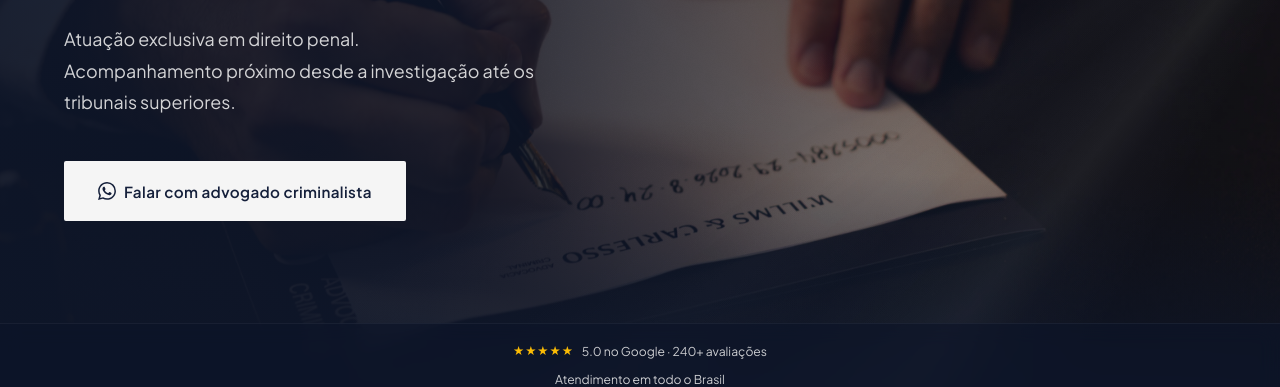
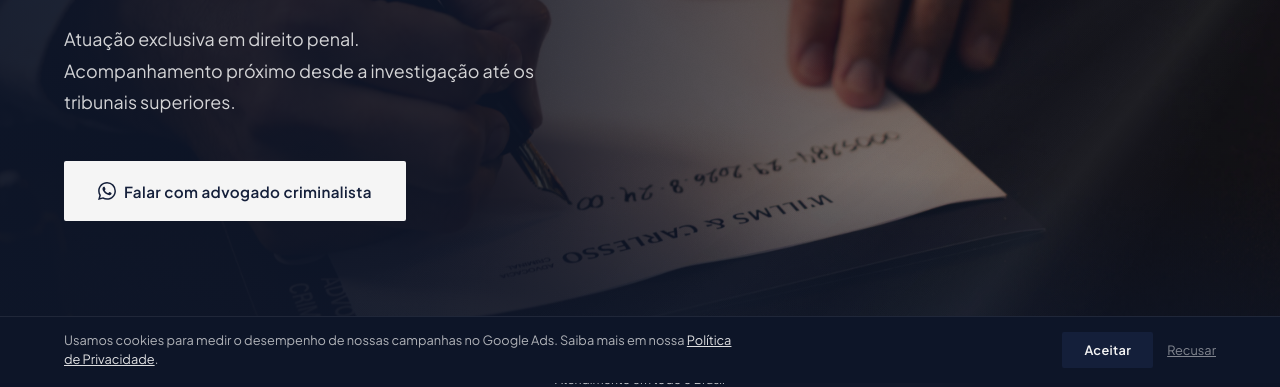
Before and after one commit to wscadvcrim2/wcadv, a plain HTML site: page index.html in a window 1280 px wide. Shown: the part 417-804 px from the top of the page. Drawn offline with Linux system fonts and the light colour scheme; a web font is replaced by a local one.

Commit message:
Add cookie consent banner with minimal conversion impact
Co-Authored-By: Claude Sonnet 4.6 <noreply@anthropic.com>

```diff
--- a/css/style.css
+++ b/css/style.css
@@ -1399,6 +1399,33 @@ a.google-badge:hover { opacity: .75; }
 .footer__legal-links a { color: rgba(245,245,245,.55); text-decoration: none; transition: color .2s; }
 .footer__legal-links a:hover { color: rgba(245,245,245,.9); }
 .footer__legal-links span { margin: 0 .4rem; }
+
+/* ============================================================
+   COOKIE BANNER
+   ============================================================ */
+.cookie-banner {
+  position: fixed; bottom: 0; left: 0; right: 0; z-index: 900;
+  background: var(--navy-2);
+  border-top: 1px solid rgba(255,255,255,.08);
+  padding: .875rem var(--pad-x);
+  display: flex; align-items: center; justify-content: space-between; gap: 1.25rem;
+  transform: translateY(100%);
+  transition: transform .35s var(--ease);
+}
+.cookie-banner.is-visible { transform: translateY(0); }
+.cookie-banner__text { font-size: .8rem; color: rgba(245,245,245,.7); line-height: 1.5; max-width: 680px; }
+.cookie-banner__text a { color: rgba(245,245,245,.9); text-decoration: underline; }
+.cookie-banner__actions { display: flex; align-items: center; gap: .875rem; flex-shrink: 0; }
+.cookie-banner__accept { min-height: 36px; padding: .45rem 1.25rem; font-size: .8rem; }
+.cookie-banner__decline {
+  font-size: .8rem; color: rgba(245,245,245,.5); background: none; border: none;
+  cursor: pointer; text-decoration: underline; padding: 0; white-space: nowrap;
+  transition: color .2s;
+}
+.cookie-banner__decline:hover { color: rgba(245,245,245,.85); }
+@media (max-width: 600px) {
+  .cookie-banner { flex-direction: column; align-items: flex-start; gap: .875rem; }
+}
 
 /* ============================================================
    FLOATING WHATSAPP
--- a/index.html
+++ b/index.html
@@ -569,6 +569,18 @@ height="0" width="0" style="display:none;visibility:hidden"></iframe></noscript>
     </div>
   </footer>
 
+  <!-- ===== COOKIE BANNER ===== -->
+  <div class="cookie-banner" id="cookieBanner" role="region" aria-label="Aviso de cookies" hidden>
+    <p class="cookie-banner__text">
+      Usamos cookies para medir o desempenho de nossas campanhas no Google Ads.
+      Saiba mais em nossa <a href="politica-de-privacidade.html">Política de Privacidade</a>.
+    </p>
+    <div class="cookie-banner__actions">
+      <button class="btn btn--primary cookie-banner__accept" id="cookieAccept">Aceitar</button>
+      <button class="cookie-banner__decline" id="cookieDecline">Recusar</button>
+    </div>
+  </div>
+
   <!-- ===== FLOAT WHATSAPP ===== -->
   <a href="https://wa.me/5548988323919" target="_blank" rel="noopener" class="wa-float" aria-label="Falar pelo WhatsApp">
     <svg viewBox="0 0 24 24" fill="currentColor" width="26" height="26" aria-hidden="true"><path d="M17.472 14.382c-.297-.149-1.758-.867-2.03-.967-.273-.099-.471-.148-.67.15-.197.297-.767.966-.94 1.164-.173.199-.347.223-.644.075-.297-.15-1.255-.463-2.39-1.475-.883-.788-1.48-1.761-1.653-2.059-.173-.297-.018-.458.13-.606.134-.133.298-.347.446-.52.149-.174.198-.298.298-.497.099-.198.05-.371-.025-.52-.075-.149-.669-1.612-.916-2.207-.242-.579-.487-.5-.669-.51-.173-.008-.371-.01-.57-.01-.198 0-.52.074-.792.372-.272.297-1.04 1.016-1.04 2.479 0 1.462 1.065 2.875 1.213 3.074.149.198 2.096 3.2 5.077 4.487.709.306 1.262.489 1.694.625.712.227 1.36.195 1.871.118.571-.085 1.758-.719 2.006-1.413.248-.694.248-1.289.173-1.413-.074-.124-.272-.198-.57-.347m-5.421 7.403h-.004a9.87 9.87 0 01-5.031-1.378l-.361-.214-3.741.982.998-3.648-.235-.374a9.86 9.86 0 01-1.51-5.26c.001-5.45 4.436-9.884 9.888-9.884 2.64 0 5.122 1.03 6.988 2.898a9.825 9.825 0 012.893 6.994c-.003 5.45-4.437 9.884-9.885 9.884m8.413-18.297A11.815 11.815 0 0012.05 0C5.495 0 .16 5.335.157 11.892c0 2.096.547 4.142 1.588 5.945L.057 24l6.305-1.654a11.882 11.882 0 005.683 1.448h.005c6.554 0 11.89-5.335 11.893-11.893a11.821 11.821 0 00-3.48-8.413z"/></svg>
--- a/js/main.js
+++ b/js/main.js
@@ -210,4 +210,25 @@
     }, { passive: true });
   }
 
+  /* ---- Cookie banner ---- */
+  (function () {
+    var STORAGE_KEY = 'wc_cookie_consent';
+    var banner = document.getElementById('cookieBanner');
+    if (!banner) return;
+
+    if (!localStorage.getItem(STORAGE_KEY)) {
+      banner.hidden = false;
+      setTimeout(function () { banner.classList.add('is-visible'); }, 600);
+    }
+
+    function dismiss(choice) {
+      localStorage.setItem(STORAGE_KEY, choice);
+      banner.classList.remove('is-visible');
+      setTimeout(function () { banner.hidden = true; }, 380);
+    }
+
+    document.getElementById('cookieAccept').addEventListener('click', function () { dismiss('accepted'); });
+    document.getElementById('cookieDecline').addEventListener('click', function () { dismiss('declined'); });
+  }());
+
 })();
```
